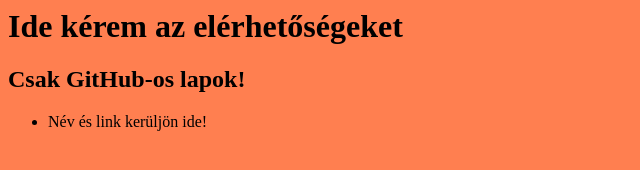
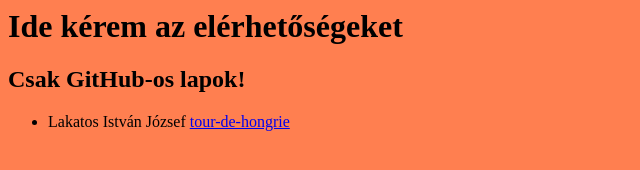
Before and after one commit to lengyi69/web11a, a plain HTML site: page index.html in a window 1280 px wide. Shown: the whole page, without its empty margins (0-640 px from the left). Drawn offline with Linux system fonts and the light colour scheme.

Commit message:
Update index.html

```diff
--- a/index.html
+++ b/index.html
@@ -11,7 +11,7 @@
     <h1>Ide kérem az elérhetőségeket</h1>
     <h2>Csak GitHub-os lapok!</h2>
     <ul>
-      <li>Név és link kerüljön ide!</li>
+		    <li>Lakatos István József <a href="https://jozsef323231.github.io/oldal/"target:"_blank">tour-de-hongrie</a></li>
     </ul>
   </body>
 </html>
```
